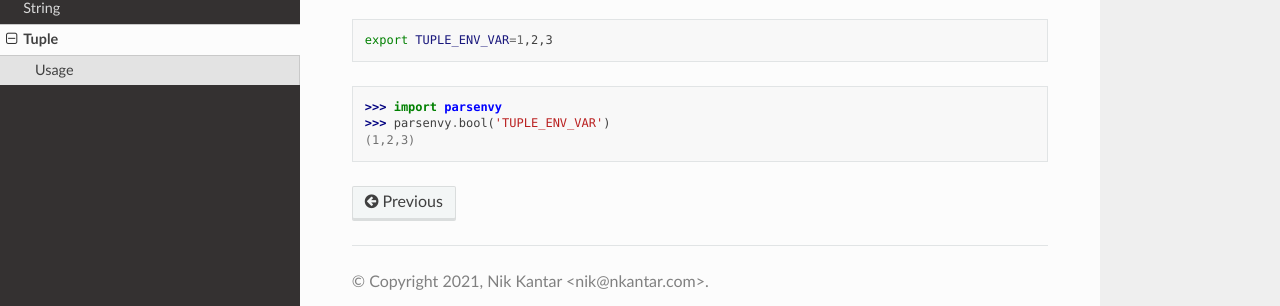
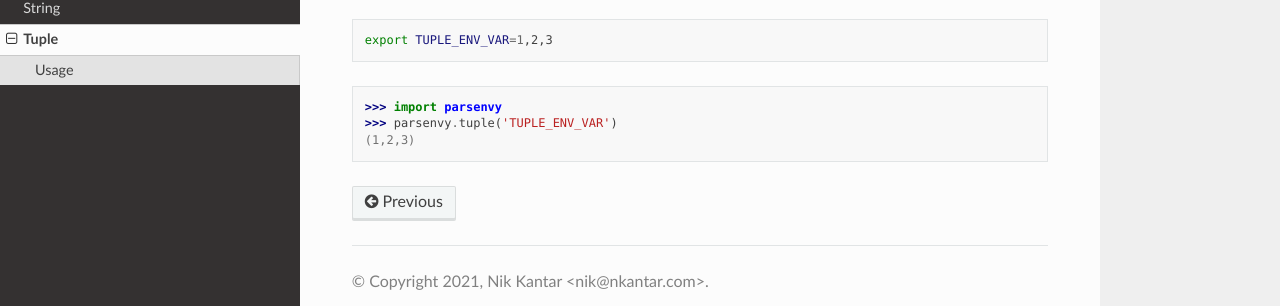
Before and after one commit to nkantar/Parsenvy, a Sphinx documentation site: the page built from docs/source/tuple.rst, in a window 1280 px wide. Shown: the part 321-627 px from the top of the page. Built offline with Sphinx 7.4.7 and the Read the Docs theme 2.0.0, drawn with Linux system fonts in a browser that asks for light colours; pages that are not in the unit, such as notebooks, are missing from menus.

Commit message:
fix bool -> tuple typo

```diff
--- a/docs/source/tuple.rst
+++ b/docs/source/tuple.rst
@@ -15,5 +15,5 @@ Usage
 .. code-block:: python
 
     >>> import parsenvy
-    >>> parsenvy.bool('TUPLE_ENV_VAR')
+    >>> parsenvy.tuple('TUPLE_ENV_VAR')
     (1,2,3)
```
